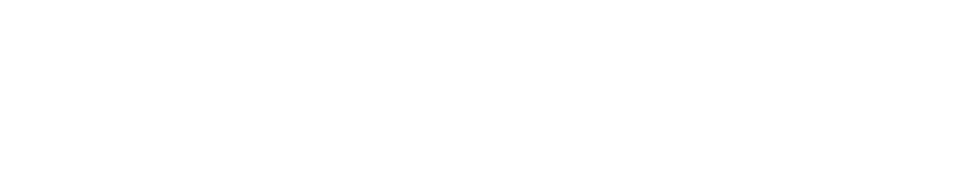
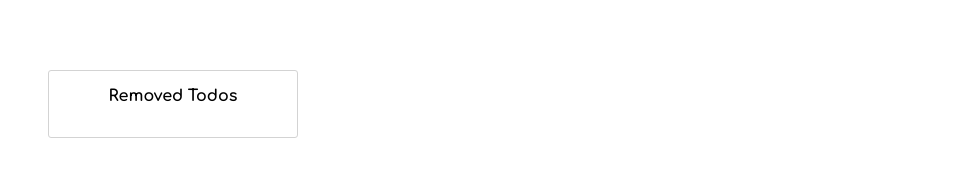
Before and after one commit to xmeix/minimalist, a React (Create React App) app: page / in a window 1280 px wide. Shown: the part 730-906 px from the top of the page, without its empty margins (0-978 px from the left). Before the commit the page ends 800 px from the top, so only its background shows below. Built offline with nearby package versions, Linux system fonts and the light colour scheme.

Commit message:
addedRemovedList

```diff
--- a/src/App.js
+++ b/src/App.js
@@ -1,6 +1,7 @@
 import React from "react";
 import "./App.css";
 import Header from "./components/header/Header";
+import History from "./components/History/History";
 import TodoForm from "./components/todoForm/TodoForm"
 import TodoList from "./components/todoList/TodoList";
 function App() {
@@ -12,7 +13,7 @@
       {/** here the todo list */}
       <TodoList/>
       {/** here the completed todo list history */}
-
+      <History/>
     </div>
   );
 }
--- a/src/components/Contact/Contact.css
+++ b/src/components/Contact/Contact.css
@@ -1,5 +1,5 @@
 .contact {
-  height: 100%;
+  height: 150%;
   color: black;
   font-size: 15px;
   display: flex;
--- /dev/null
+++ b/src/components/History/History.css
@@ -0,0 +1,32 @@
+.history {
+  margin: 3em;
+  padding: 0.5em;
+  max-width: 250px;
+  max-height: 300px;
+
+  border: solid 1px lightgrey;
+  border-radius: 3px;
+  cursor: default;
+}
+
+.historyTitle {
+  padding: 0.5em;
+  font-weight: bold;
+  color: li;
+}
+
+.removedTodos {
+  padding: 0.5em;
+  display: flex;
+  flex-direction: column;
+  overflow-y: scroll;
+
+  max-width: 250px;
+  max-height: 200px;
+}
+.removedTodo {
+  padding: 0.5em;
+  border: solid 1px lightgrey;
+  margin: 0.5em;
+  border-radius: 3px;
+}
--- /dev/null
+++ b/src/components/History/History.js
@@ -0,0 +1,21 @@
+import { useSelector } from "react-redux";
+import "./History.css";
+
+const History = () => {
+  const removedList = useSelector((state) => state.todos.removedList);
+
+  return (
+    <div className="history">
+      <div className="historyTitle">Removed Todos</div>
+      <div className="removedTodos">
+        {removedList.map((todo, j) => (
+          <div className="removedTodo" key={j}>
+            {todo.todo}
+          </div>
+        ))}
+      </div>
+    </div>
+  );
+};
+
+export default History;
--- a/src/components/header/Header.css
+++ b/src/components/header/Header.css
@@ -40,7 +40,7 @@
   z-index: 99;
   background-color: white;
   height: 100%;
-  width: 40%;
+  width: 60%;
   top: 0;
   right: 0;
   color: black;
@@ -52,8 +52,8 @@
   position: absolute;
   z-index: 99;
   background-color: gray;
-  height: 100%;
-  width: 60%;
+  height: 150%;
+  width: 40%;
   top: 0;
   left: 0;
   color: black;
```
